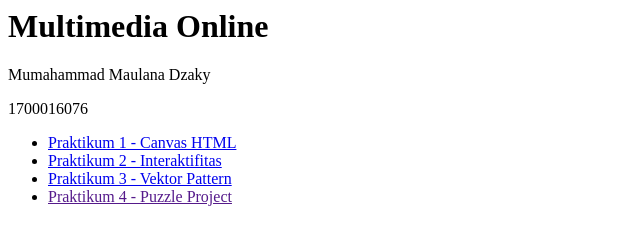
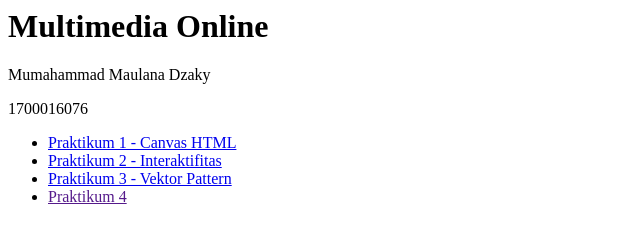
Before and after one commit to zakkysykes/MultimediaOnline, a plain HTML site: page index.html in a window 1280 px wide. Shown: the whole page, without its empty margins (0-640 px from the left). Drawn offline with Linux system fonts and the light colour scheme.

Commit message:
Update index.html

```diff
--- a/index.html
+++ b/index.html
@@ -10,7 +10,7 @@
   <li><a href="canvas.html">Praktikum 1 - Canvas HTML</a></li>
   <li><a href="interaktifitas.html">Praktikum 2 - Interaktifitas</a></li>
   <li><a href="vektor pattern.html">Praktikum 3 - Vektor Pattern</a></li>
-  <li><a href="">Praktikum 4 - Puzzle Project</a></li>
+  <li><a href="">Praktikum 4</a></li>
 </ul>
 </body>
 </html>
```
